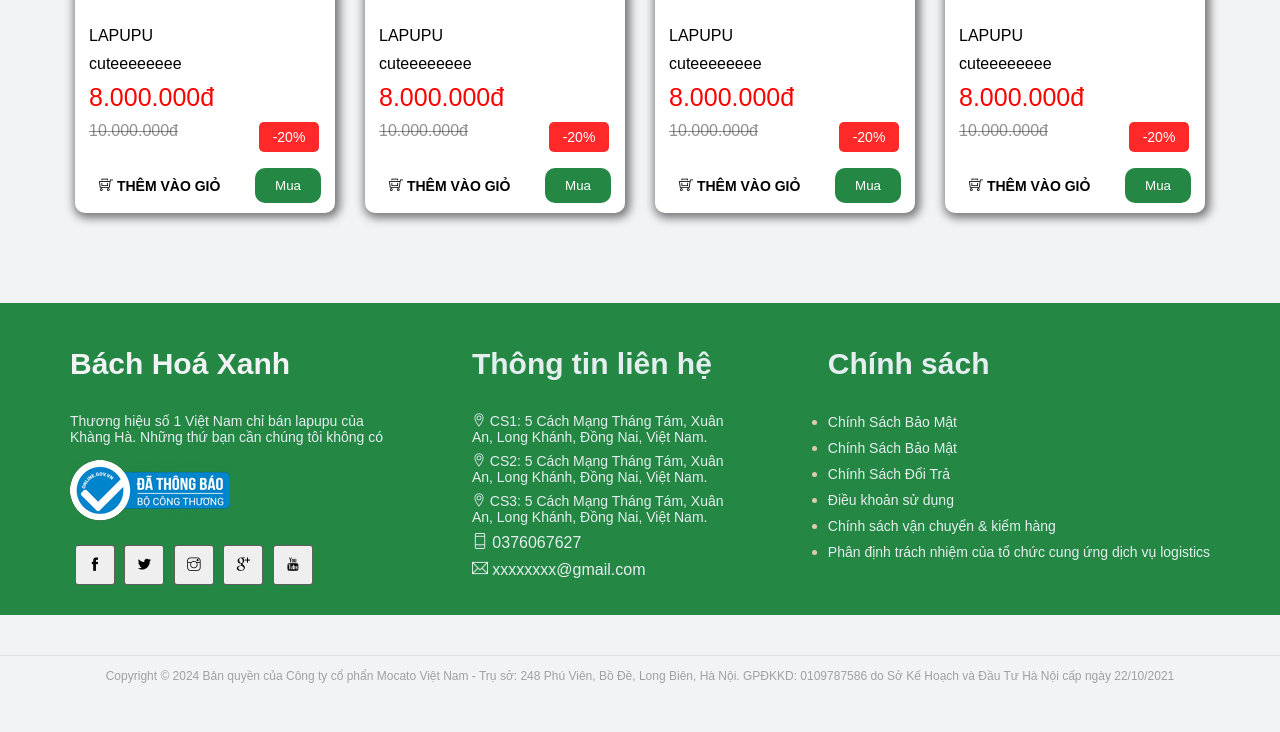
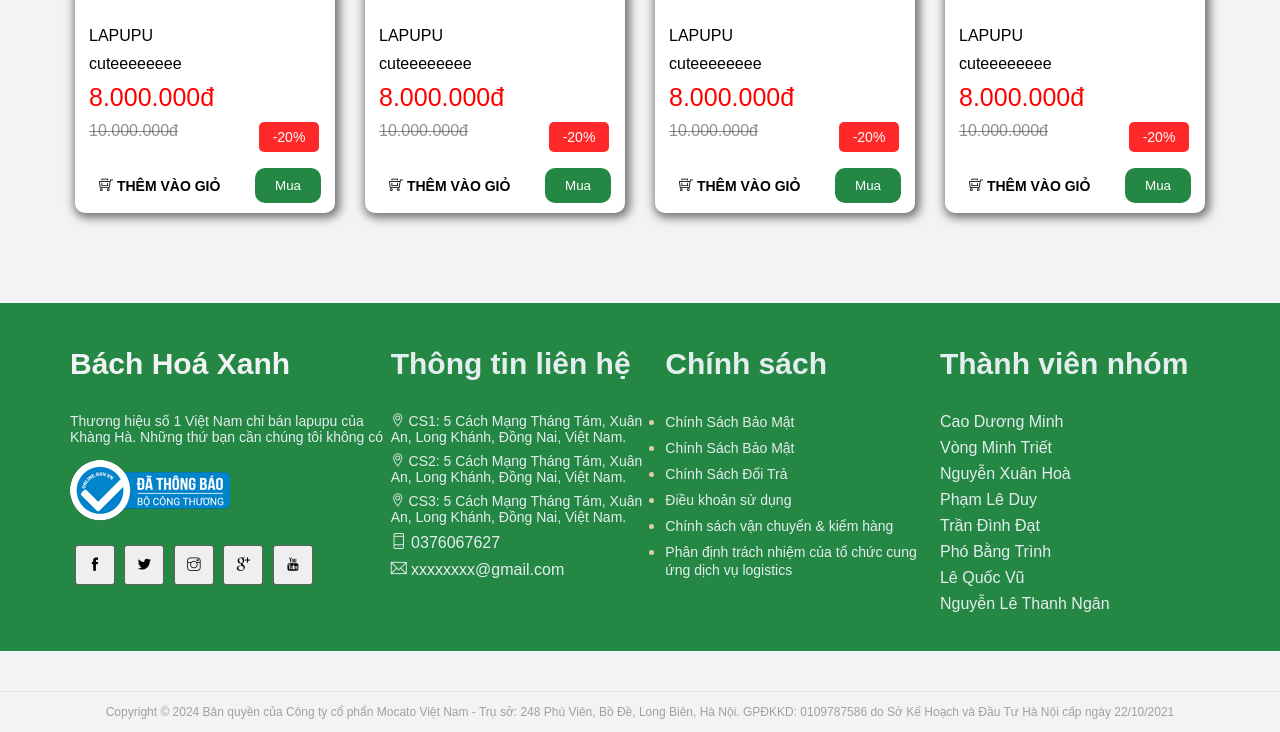
Before and after one commit to MinhDuong2711/Demo, a plain HTML site: page index.html in a window 1280 px wide. Shown: the part 4125-4857 px from the top of the page. Before the commit the page ends 4821 px from the top, so only its background shows below. Drawn offline with Linux system fonts and the light colour scheme.

Commit message:
done_everything

```diff
--- a/asset/css/style.css
+++ b/asset/css/style.css
@@ -506,6 +506,7 @@
 }
 
 .policy {
+    width: 270px;
     margin-top: 44px;
 }
 
@@ -533,6 +534,31 @@
     color: rgba(165, 42, 42, 0.668);
 }
 
+.member {
+    width: 270px;
+    margin-top: 44px;
+}
+
+.member-header {
+    margin-bottom: 32px;
+    font-size: 30px;
+    font-weight: 700;
+    color: #f3f5fcee;
+    margin-bottom: 32px;
+}
+
+.member-list {
+    color: #e2cba9;
+}
+
+.member-list li {
+    color: #f3f5fcee;
+    text-decoration: none;
+    font-size: 16px;
+    margin-bottom: 8px;
+    list-style-type: none;
+}
+
 .footer-last {
     margin-top: 40px;
     text-align: center;
--- a/index.html
+++ b/index.html
@@ -653,6 +653,20 @@
                 <li><a href="#">Phân định trách nhiệm của tổ chức cung ứng dịch vụ logistics</a></li>
             </ul>
         </div>
+
+        <div class="member">
+            <p class="member-header">Thành viên nhóm</p>
+            <ul class="member-list">
+                <li>Cao Dương Minh</li>
+                <li>Vòng Minh Triết</li>
+                <li>Nguyễn Xuân Hoà</li>
+                <li>Phạm Lê Duy</li>
+                <li>Trần Đình Đạt</li>
+                <li>Phó Bằng Trình</li>
+                <li>Lê Quốc Vũ</li>
+                <li>Nguyễn Lê Thanh Ngân</li>
+            </ul>
+        </div>
     </div>
 
     <div class="footer-last">
```
